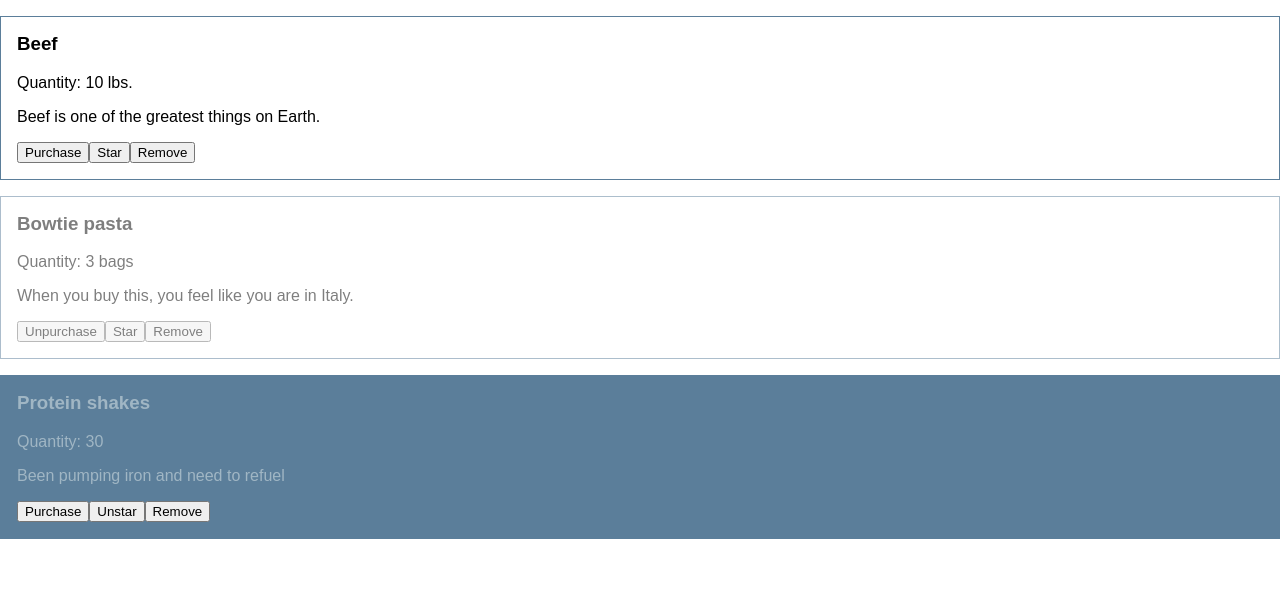
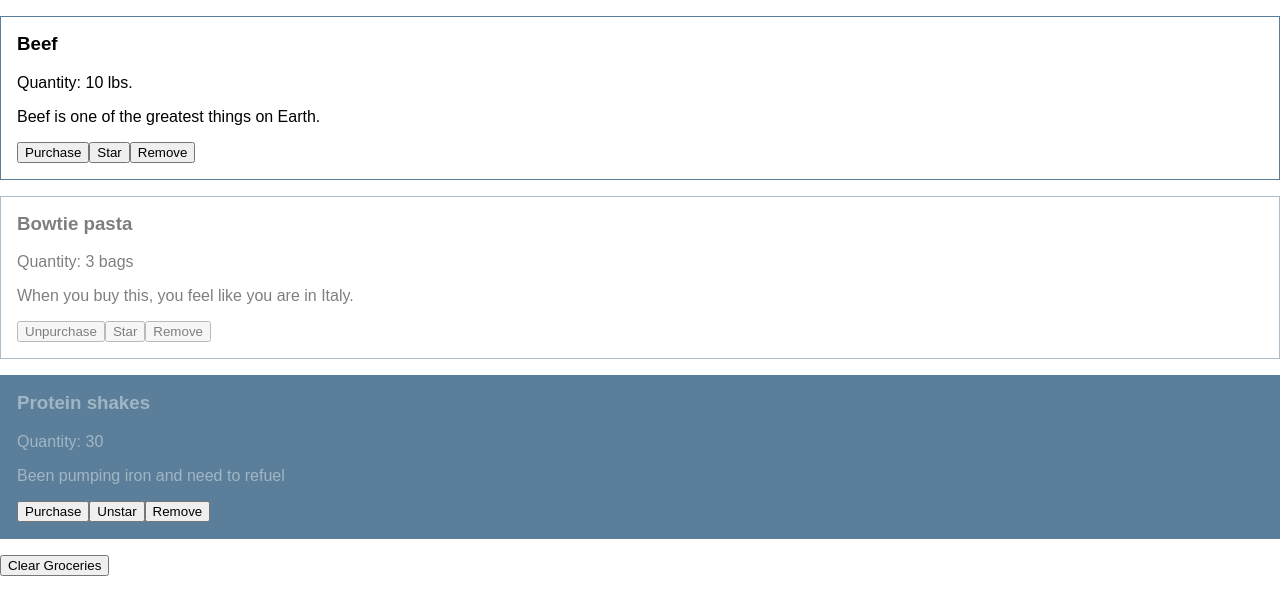
Before and after one commit to rcwestlake/workshop-react-testing, a React (Create React App) app: page / in a window 1280 px wide. Shown: the top 614 px of the page. Built offline with nearby package versions, Linux system fonts and the light colour scheme.

Commit message:
Add clear button

```diff
--- a/src/App.js
+++ b/src/App.js
@@ -2,54 +2,33 @@ import React, { Component } from 'react';
 import Grocery from './Grocery';
 import './App.css';
 
-let groceries = [
-  {
-    id: 0,
-    name: 'Beef',
-    quantity: '10 lbs.',
-    notes: 'Beef is one of the greatest things on Earth.',
-    purchased: false,
-    starred: false,
-  },
-  {
-    id: 1,
-    name: 'Bowtie pasta',
-    quantity: '3 bags',
-    notes: 'When you buy this, you feel like you are in Italy.',
-    purchased: true,
-    starred: false,
-  },
-  {
-    id: 2,
-    name: 'Protein shakes',
-    quantity: '30',
-    notes: 'Been pumping iron and need to refuel',
-    purchased: false,
-    starred: true,
-  }
-]
-
 class App extends Component {
-  constructor() {
-    super();
+  constructor(...props) {
+    super(...props);
 
     this.state = {
-
+      groceries: this.props.groceries,
     }
   }
   onPurchase() {
-
+    console.log('purchase');
   }
 
   onStar() {
-
+    console.log('star');
   }
 
   onDelete() {
+    console.log('delete');
+  }
 
+  onClearGroceries() {
+    console.log('clear');
   }
 
   render() {
+    const { groceries } = this.state;
+    const disabledToggle = groceries ? false : true;
     return (
       <main>
         {groceries.map((item, i) => {
@@ -63,6 +42,9 @@ class App extends Component {
             starred={item.starred}
           />
         })}
+        <button className="Grocery-clear" disabled={disabledToggle}>
+          Clear Groceries
+        </button>
       </main>
     );
   }
--- /dev/null
+++ b/src/data.js
@@ -0,0 +1,28 @@
+let groceries = [
+  {
+    id: 0,
+    name: 'Beef',
+    quantity: '10 lbs.',
+    notes: 'Beef is one of the greatest things on Earth.',
+    purchased: false,
+    starred: false,
+  },
+  {
+    id: 1,
+    name: 'Bowtie pasta',
+    quantity: '3 bags',
+    notes: 'When you buy this, you feel like you are in Italy.',
+    purchased: true,
+    starred: false,
+  },
+  {
+    id: 2,
+    name: 'Protein shakes',
+    quantity: '30',
+    notes: 'Been pumping iron and need to refuel',
+    purchased: false,
+    starred: true,
+  }
+]
+
+export default groceries;
--- a/src/index.js
+++ b/src/index.js
@@ -1,9 +1,10 @@
 import React from 'react';
 import ReactDOM from 'react-dom';
 import App from './App';
+import groceries from './data';
 import './index.css';
 
 ReactDOM.render(
-  <App />,
+  <App groceries={groceries} />,
   document.getElementById('root')
 );
```
Also changed, not shown: src/Grocery.js (+9 -3 lines), 2 other files (tests, documents, lock files or other folders).
